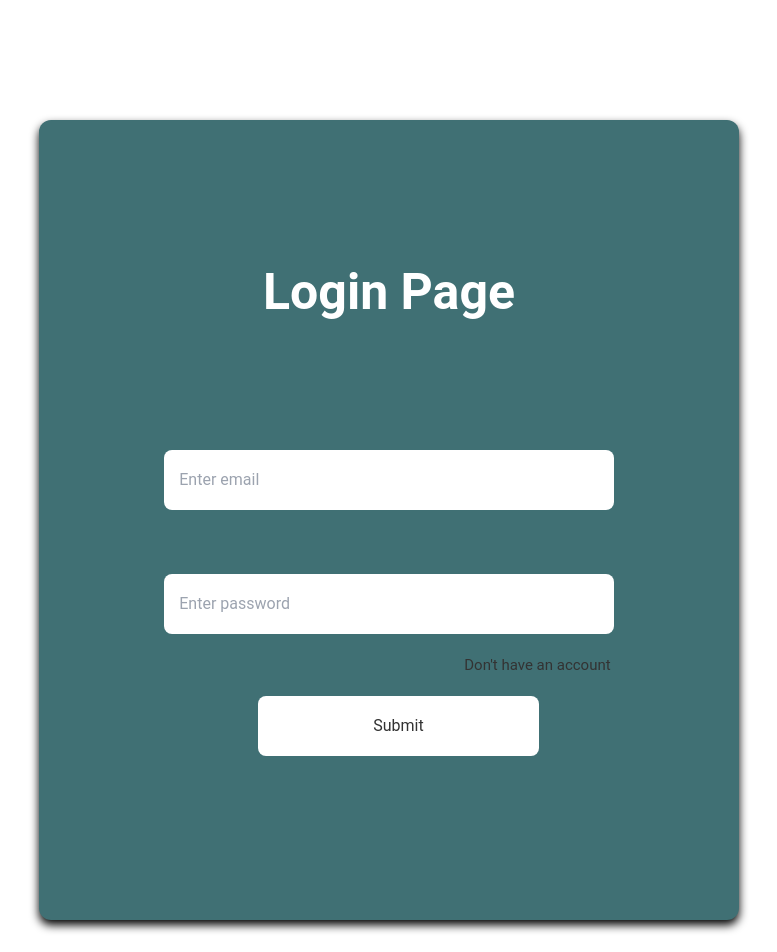
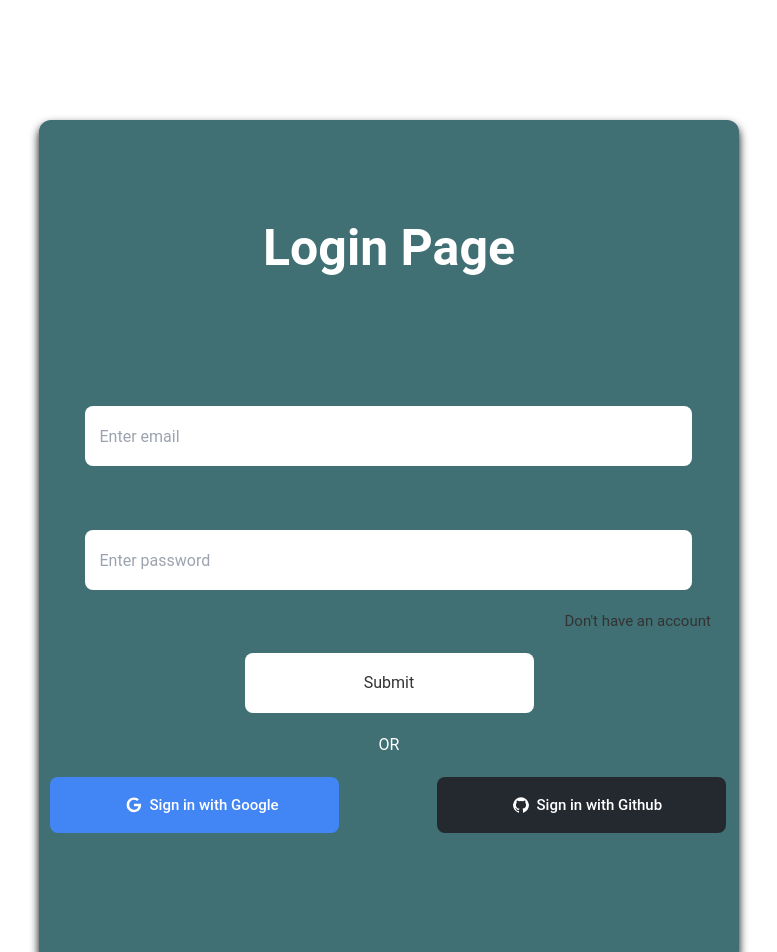
Before and after one commit to AbdulRehman817/Blogging-Website, a React (Vite) app: page /login in a window 1280 px wide. Shown: the top 952 px of the page, without its empty margins (281-1058 px from the left). Built offline with nearby package versions, Linux system fonts and the light colour scheme.

Commit message:
google button settings done

```diff
--- a/FirebaseConfig/Firebase.js
+++ b/FirebaseConfig/Firebase.js
@@ -25,6 +25,8 @@
   signInWithEmailAndPassword,
   onAuthStateChanged,
   signOut,
+  GoogleAuthProvider,
+  signInWithPopup,
 } from "firebase/auth";
 
 const firebaseConfig = {
@@ -42,7 +44,7 @@
 const db = getFirestore(app);
 const auth = getAuth(app);
 const storage = getStorage(app);
-
+const provider = new GoogleAuthProvider();
 export {
   auth,
   createUserWithEmailAndPassword,
@@ -63,4 +65,7 @@
   uploadBytesResumable,
   updateDoc,
   deleteDoc,
+  provider,
+  signInWithPopup,
+  GoogleAuthProvider,
 };
--- a/src/Components/Navbar.jsx
+++ b/src/Components/Navbar.jsx
@@ -23,6 +23,12 @@
     if (user) {
       userUid = user.uid;
       getAllData();
+    }
+    if (user.displayName && user.photoURL) {
+      setEmail(user.email);
+      setName(user.displayName);
+
+      setUserImage(user.photoURL);
     }
   });
 
@@ -53,6 +59,7 @@
         setName(doc.data().firstName + " " + doc.data().lastName);
 
         setUserImage(doc.data().image);
+        console.log(doc.data());
       }
     });
   };
@@ -77,41 +84,29 @@
               />
             </svg>
           </div>
-          <ul
-            tabIndex={0}
-            className="menu menu-sm dropdown-content bg-base-100 rounded-box z-[1] mt-3 w-52 p-2 shadow"
-          >
-            <li>
-              <a>Item 1</a>
-            </li>
-            <li>
-              <a>Parent</a>
-              <ul className="p-2">
-                <li>
-                  <a>Submenu 1</a>
-                </li>
-                <li>
-                  <a>Submenu 2</a>
-                </li>
-              </ul>
-            </li>
-            <li>
-              <a>Item 3</a>
-            </li>
-          </ul>
-        </div>
-        <a className="btn btn-ghost text-xl">daisyUI</a>
         </div>
         <div className="navbar-center hidden lg:flex">
           <ul className="menu menu-horizontal px-1">
-          <li>
+            <li
+              style={{
+                marginLeft: "110px",
+              }}
+            >
               <Link to="/">Home</Link>
             </li>
 
-          <li>
+            <li
+              style={{
+                marginRight: "-30px",
+              }}
+            >
               <Link to="addblog">AddBlog</Link>
             </li>
-          <li>
+            <li
+              style={{
+                marginLeft: "-160px",
+              }}
+            >
               <Link to="userblog">UserBlog</Link>
             </li>
           </ul>
@@ -123,17 +118,15 @@
               role="button"
               className="btn btn-ghost btn-circle avatar"
             >
+              {userImage && (
                 <div className="w-10 rounded-full">
-              {userImage ? (
                   <img
                     // alt="Tailwind CSS Navbar component"
                     id="userImage"
                     src={userImage}
                   />
-              ) : (
-                <div className="placeholder-avatar">Loading...</div>
+                </div>
               )}
-            </div>
             </div>
             <ul
               tabIndex={0}
@@ -158,14 +151,11 @@
           </div>
         </div>
       </div>
+    </div>
+
+    // export default Navbar;
+    // import React from "react";
   );
 };
 
-// export default Navbar;
-// import React from "react";
-
-// const Navbar = () => {
-//   return <div>Home</div>;
-// };
-
 export default Navbar;
--- a/src/Pages/Login.jsx
+++ b/src/Pages/Login.jsx
@@ -3,9 +3,12 @@
 import {
   signInWithEmailAndPassword,
   auth,
+  GoogleAuthProvider,
+  signInWithPopup,
+  provider,
 } from "../../FirebaseConfig/Firebase";
 import { useNavigate } from "react-router-dom";
-import "./signup.css";
+import "./login.css";
 
 const Login = () => {
   let navigate = useNavigate();
@@ -15,6 +18,30 @@
   const loginBtn = () => {
     navigate("/Signup");
   };
+  function loginWithGoogle() {
+    signInWithPopup(auth, provider)
+      .then((result) => {
+        // This gives you a Google Access Token. You can use it to access the Google API.
+        const credential = GoogleAuthProvider.credentialFromResult(result);
+        const token = credential.accessToken;
+        // The signed-in user info.
+        const user = result.user;
+        console.log(user);
+        navigate("/");
+        // IdP data available using getAdditionalUserInfo(result)
+        // ...
+      })
+      .catch((error) => {
+        // Handle Errors here.
+        const errorCode = error.code;
+        const errorMessage = error.message;
+        // The email of the user's account used.
+        const email = error.customData.email;
+        // The AuthCredential type that was used.
+        const credential = GoogleAuthProvider.credentialFromError(error);
+        // ...
+      });
+  }
 
   const SignupBtn = (e) => {
     e.preventDefault();
@@ -53,14 +80,80 @@
         <div>
           <h1>Login Page</h1>
         </div>
-
         <input type="text" placeholder="Enter email" ref={email} />
         <br />
         <input type="password" placeholder="Enter password" ref={password} />
-
         <a onClick={loginBtn}>Don't have an account</a>
 
         <input type="submit" onClick={SignupBtn} />
+        <span
+          style={{
+            textAlign: "center",
+            color: "white",
+          }}
+        >
+          OR
+        </span>
+        <div className="flex -ml-[85px]">
+          <button
+            onClick={loginWithGoogle}
+            type="button"
+            style={{
+              marginLeft: "90px",
+              width: "289px",
+              paddingLeft: "76px",
+              paddingBottom: "18px",
+              paddingTop: "18px",
+              fontSize: "15px",
+              textAlign: "center",
+            }}
+            class=" text-white bg-[#4285F4] hover:bg-[#4285F4]/90 focus:ring-4 focus:outline-none focus:ring-[#4285F4]/50 font-medium rounded-lg text-sm px-5 py-2.5 text-center inline-flex items-center dark:focus:ring-[#4285F4]/55 me-2 mb-2"
+          >
+            <svg
+              class="w-4 h-4 me-2"
+              aria-hidden="true"
+              xmlns="http://www.w3.org/2000/svg"
+              fill="currentColor"
+              viewBox="0 0 18 19"
+            >
+              <path
+                fill-rule="evenodd"
+                d="M8.842 18.083a8.8 8.8 0 0 1-8.65-8.948 8.841 8.841 0 0 1 8.8-8.652h.153a8.464 8.464 0 0 1 5.7 2.257l-2.193 2.038A5.27 5.27 0 0 0 9.09 3.4a5.882 5.882 0 0 0-.2 11.76h.124a5.091 5.091 0 0 0 5.248-4.057L14.3 11H9V8h8.34c.066.543.095 1.09.088 1.636-.086 5.053-3.463 8.449-8.4 8.449l-.186-.002Z"
+                clip-rule="evenodd"
+              />
+            </svg>
+            Sign in with Google
+          </button>
+
+          <button
+            style={{
+              marginLeft: "90px",
+              width: "289px",
+              paddingLeft: "76px",
+              paddingBottom: "18px",
+              paddingTop: "18px",
+              fontSize: "15px",
+              textAlign: "center",
+            }}
+            type="button"
+            class="text-white bg-[#24292F] hover:bg-[#24292F]/90 focus:ring-4 focus:outline-none focus:ring-[#24292F]/50 font-medium rounded-lg text-sm px-5 py-2.5 text-center inline-flex items-center dark:focus:ring-gray-500 dark:hover:bg-[#050708]/30 me-2 mb-2"
+          >
+            <svg
+              class="w-4 h-4 me-2"
+              aria-hidden="true"
+              xmlns="http://www.w3.org/2000/svg"
+              fill="currentColor"
+              viewBox="0 0 20 20"
+            >
+              <path
+                fill-rule="evenodd"
+                d="M10 .333A9.911 9.911 0 0 0 6.866 19.65c.5.092.678-.215.678-.477 0-.237-.01-1.017-.014-1.845-2.757.6-3.338-1.169-3.338-1.169a2.627 2.627 0 0 0-1.1-1.451c-.9-.615.07-.6.07-.6a2.084 2.084 0 0 1 1.518 1.021 2.11 2.11 0 0 0 2.884.823c.044-.503.268-.973.63-1.325-2.2-.25-4.516-1.1-4.516-4.9A3.832 3.832 0 0 1 4.7 7.068a3.56 3.56 0 0 1 .095-2.623s.832-.266 2.726 1.016a9.409 9.409 0 0 1 4.962 0c1.89-1.282 2.717-1.016 2.717-1.016.366.83.402 1.768.1 2.623a3.827 3.827 0 0 1 1.02 2.659c0 3.807-2.319 4.644-4.525 4.889a2.366 2.366 0 0 1 .673 1.834c0 1.326-.012 2.394-.012 2.72 0 .263.18.572.681.475A9.911 9.911 0 0 0 10 .333Z"
+                clip-rule="evenodd"
+              />
+            </svg>
+            Sign in with Github
+          </button>
+        </div>
         {warning && (
           <div role="alert" className="alert alert-error">
             <svg
--- a/src/Pages/Signup.jsx
+++ b/src/Pages/Signup.jsx
@@ -68,7 +68,7 @@
 
       // Get the download URL for the uploaded image
       const getImage = await getDownloadURL(storageRef);
-
+      console.log(getImage);
       // Update the user's profile with name and photo
       await updateProfile(auth.currentUser, {
         displayName: `${firstName} ${lastName}`,
@@ -85,7 +85,7 @@
       });
 
       // Navigate to home page after successful signup
-      navigate("/");
+      // navigate("/");
     } catch (error) {
       // Handle specific Firebase errors
       if (error.code === "auth/email-already-in-use") {
@@ -125,7 +125,7 @@
           ref={userLastName}
         />
         <a onClick={loginBtn}>Already have an account</a>
-        <input type="submit" value="Signup" />
+        <input type="submit" value="Signup" onClick={SignupBtn} />
         <br />
 
         {warning && (
--- /dev/null
+++ b/src/Pages/login.css
@@ -0,0 +1,90 @@
+.signupDiv {
+  margin-top: 100px;
+  margin-left: 300px;
+  position: relative;
+  max-width: 700px;
+  width: 100%;
+  background-color: #407074;
+  padding: 20px 30px 120px;
+  border-radius: 12px;
+  box-shadow: 0 5px 10px rgba(0, 0, 0.1);
+}
+.signupDiv {
+  min-height: 100vh;
+  display: flex;
+  align-items: center;
+  justify-content: center;
+  /* background-color: #f0faff; */
+}
+.signupDiv form {
+  display: flex;
+  flex-direction: column;
+  gap: 20px;
+  margin-top: 40px;
+}
+.signupDiv h1 {
+  /* font-size: 20px;
+      text-align: center;
+      color: white;
+      font-weight: 600; */
+}
+form input[type="text"] {
+  height: 60px;
+  width: 607px;
+  margin-left: 40px;
+  outline: none;
+  border: none;
+  padding: 0 15px;
+  font-size: 16px;
+  font-weight: 400;
+  color: #333;
+  border-radius: 8px;
+  background-color: white;
+}
+form input[type="password"] {
+  height: 60px;
+  outline: none;
+  border: none;
+  padding: 0 15px;
+  font-size: 16px;
+  font-weight: 400;
+  color: #333;
+  border-radius: 8px;
+  background-color: white;
+  width: 607px;
+  margin-left: 40px;
+}
+form input[type="submit"] {
+  height: 60px;
+  outline: none;
+  border: none;
+  /* padding: 0 15px; */
+  font-size: 16px;
+  font-weight: 400;
+  color: #333;
+  border-radius: 8px;
+  background-color: white;
+  margin-left: 94px;
+  width: 289px;
+  margin: auto;
+}
+/* form input[type="submit"] {
+      padding: none;
+      font-size: 18px;
+      font-weight: 400;
+
+    } */
+form div h1 {
+  margin-bottom: 100px;
+  text-align: center;
+  margin-top: 31px;
+  color: white;
+  font-size: 50px;
+  font-family: unset;
+  font-weight: bold;
+}
+a {
+  margin-left: 520px;
+  font-size: 15px;
+  cursor: pointer;
+}
```
Lines whose indentation alone changed are shown as unchanged.
